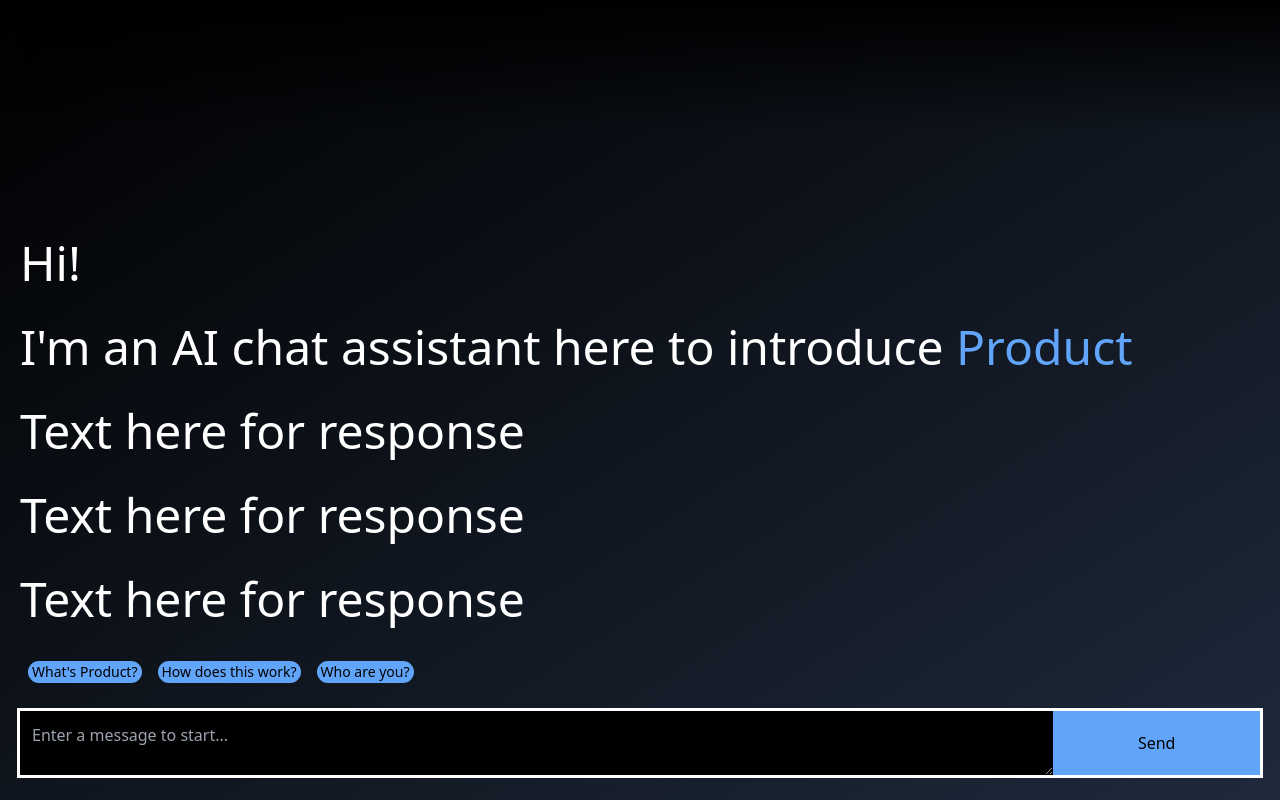
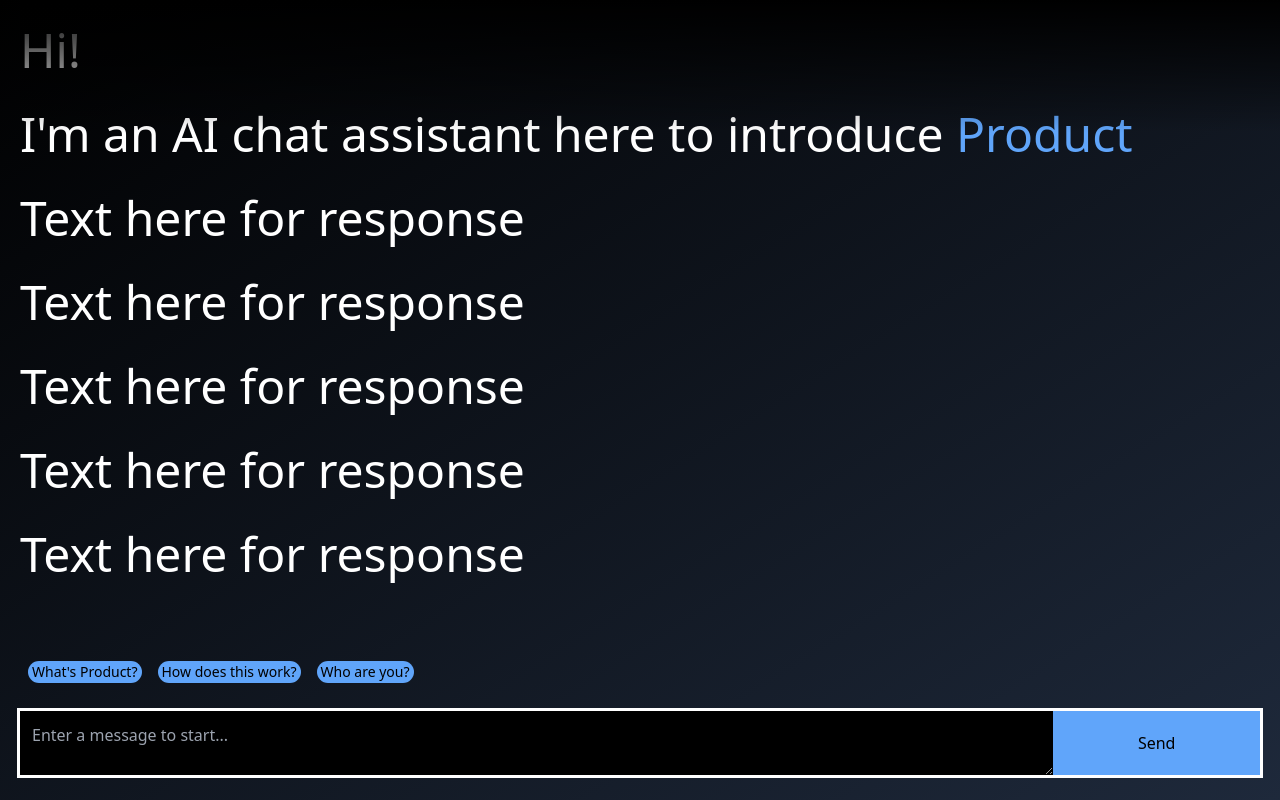
Before and after one commit to birdsean/landing-gpt, a React (Create React App) app: page / in a window 1280 px wide. Built offline with nearby package versions, Linux system fonts and the light colour scheme.

Commit message:
make the response field scrollable

```diff
--- a/src/App.tsx
+++ b/src/App.tsx
@@ -3,11 +3,13 @@ import React from 'react';
 function App() {
   return (
     <div className="fixed w-full h-full p-5 bg-gradient-to-br from-black to-slate-800">
-      <div className='absolute top-0 w-full h-1/6 bg-gradient-to-b from-black to-transparent z-10'/>
+      <div className='fixed top-0 w-full h-1/6 bg-gradient-to-b from-black to-transparent z-10'/>
       <div className='relative flex flex-col h-5/6 text-white text-5xl leading-tight'>
-        <div className='absolute bottom-0'>
+        <div className='absolute bottom-0 h-full overflow-y-auto'>
           <h1 className='mb-6'>Hi!</h1>
           <h1 className='mb-6'>I'm an AI chat assistant here to introduce <span className='text-blue-400'>Product</span></h1>
+          <p className='mb-6'>Text here for response</p>
+          <p className='mb-6'>Text here for response</p>
           <p className='mb-6'>Text here for response</p>
           <p className='mb-6'>Text here for response</p>
           <p className='mb-6'>Text here for response</p>
```
